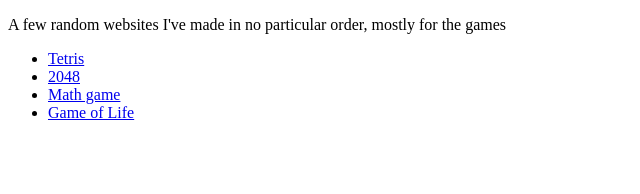
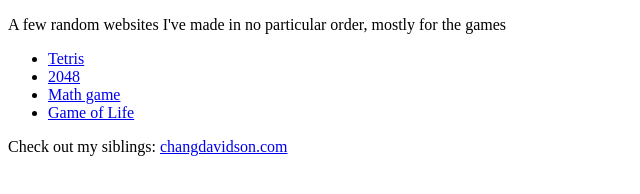
Before and after one commit to acd124/acd124.github.io, a plain HTML site: page index.html in a window 1280 px wide. Shown: the whole page, without its empty margins (0-640 px from the left). Drawn offline with Linux system fonts and the light colour scheme.

Commit message:
add link to siblings

```diff
--- a/index.html
+++ b/index.html
@@ -13,5 +13,6 @@
         <li><a href="/math">Math game</a></li>
         <li><a href="/Competitive-Game-of-Life">Game of Life</a></li>
     </ul>
+    <p>Check out my siblings: <a href="changdavidson.com">changdavidson.com</a></p>
 </body>
 </html>
```
